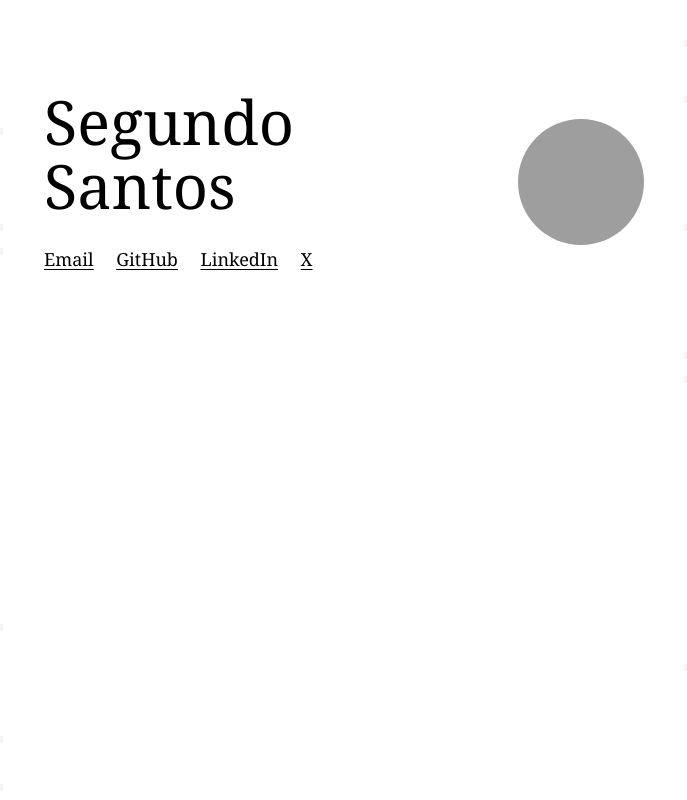
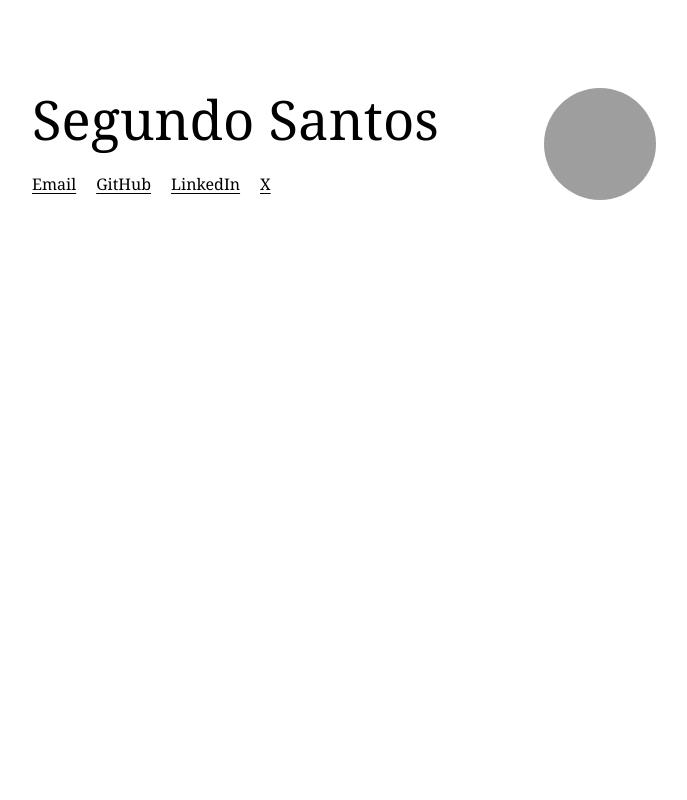
Before and after one commit to segusantos/segusantos.github.io, a plain HTML site: page index.html in a window 1280 px wide. Shown: the top 800 px of the page, without its empty margins (296-983 px from the left). Drawn offline with Linux system fonts and the light colour scheme; grey boxes are pictures that could not be loaded.

Commit message:
Refine homepage layout, contact link, and animation timing

```diff
--- a/index.html
+++ b/index.html
@@ -18,7 +18,7 @@
       <div>
         <h1>Segundo Santos</h1>
         <p class="links">
-          <a href="mailto:segundo.santos4@gmail.com">Email</a>
+          <a href="mailto:segundo@santostorrado.com">Email</a>
           <a href="https://github.com/segusantos">GitHub</a>
           <a href="https://www.linkedin.com/in/segusantos">LinkedIn</a>
           <a href="https://x.com/segu_santos">X</a>
--- a/main.js
+++ b/main.js
@@ -1,6 +1,6 @@
 const CELL = 8;
 const SCROLL_PER_GENERATION = 28;
-const PULSAR_STEP_MS = 420;
+const PULSAR_STEP_MS = 1000;
 const RAIL_DENSITY = 0.1;
 const PAGE_SEED = (Date.now() ^ Math.floor(Math.random() * 0xffffffff)) >>> 0;
 const PULSAR = [
--- a/styles.css
+++ b/styles.css
@@ -3,7 +3,9 @@
   --foreground: #000;
   --life-cell-color: rgba(72, 72, 72, 0.055);
   --life-cell-size: 8px;
-  --content-width: 600px;
+  --page-width: 42rem;
+  --page-gutter: 1.5rem;
+  --content-width: calc(var(--page-width) - 2 * var(--page-gutter));
   --content-gutter: calc(var(--life-cell-size) * 5);
 }
 
@@ -15,7 +17,7 @@ html {
   background: var(--background);
   color: var(--foreground);
   font:
-    18px/1.55 Georgia,
+    16px/1.55 Georgia,
     Palatino,
     "Palatino Linotype",
     Times,
@@ -56,10 +58,10 @@ a {
   position: relative;
   display: flex;
   flex-direction: column;
-  width: min(var(--content-width), calc(100vw - 2rem));
+  width: min(var(--page-width), 100%);
   min-height: 170vh;
   margin: 0 auto;
-  padding: clamp(5rem, 11vh, 7rem) 0 0;
+  padding: clamp(5rem, 11vh, 7rem) var(--page-gutter) 0;
 }
 
 .masthead {
```
